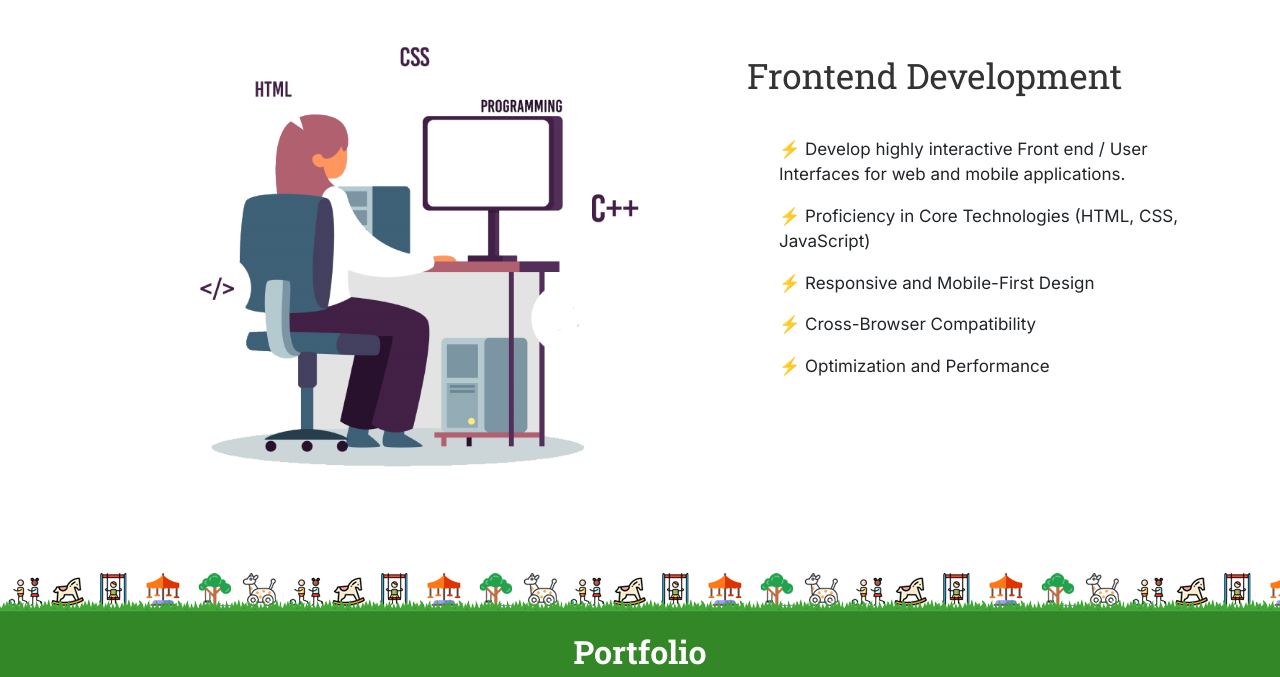
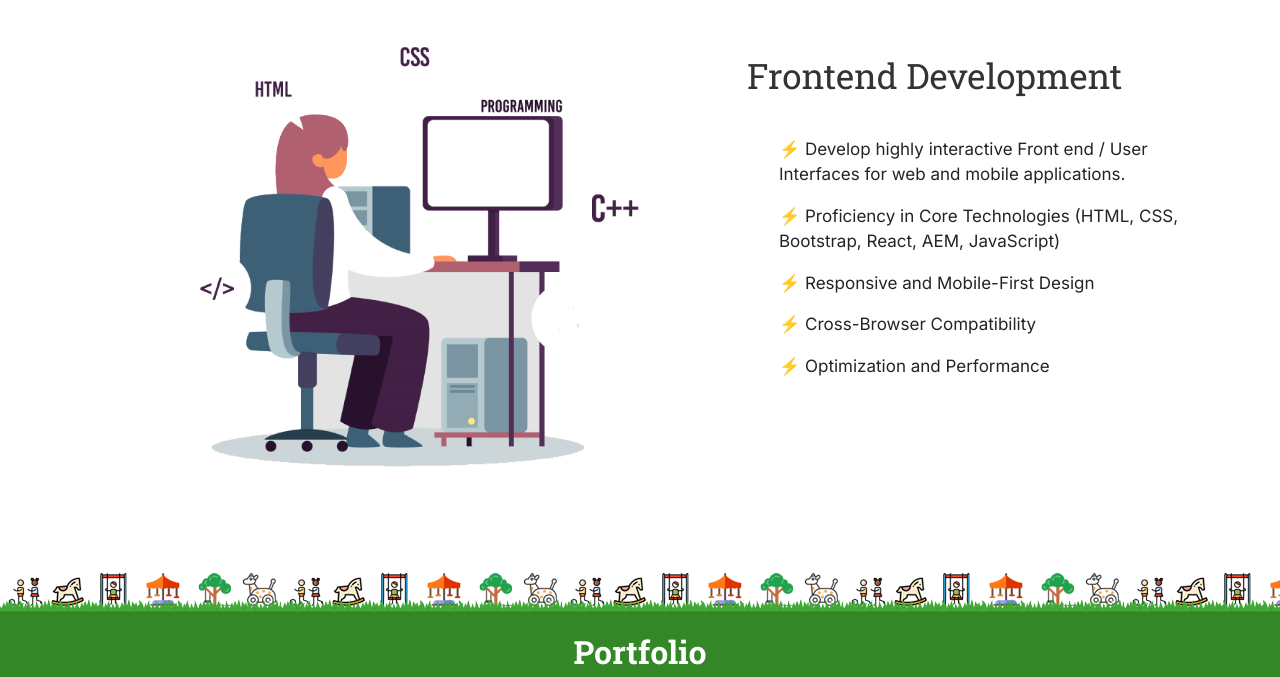
Before and after one commit to Pritiydv/Portfolio, a plain HTML site: page index.html in a window 1280 px wide. Shown: the part 1852-2529 px from the top of the page. Drawn offline with nearby package versions, Linux system fonts and the light colour scheme.

Commit message:
Add files via upload

```diff
--- a/index.html
+++ b/index.html
@@ -164,7 +164,7 @@
 								<h3>Frontend Development</h3>
 								<ul>
 									<li>⚡ Develop highly interactive Front end / User Interfaces for web and mobile applications.</li>
-									<li>⚡ Proficiency in Core Technologies (HTML, CSS, JavaScript)</li>
+									<li>⚡ Proficiency in Core Technologies (HTML, CSS, Bootstrap, React, AEM, JavaScript)</li>
 									<li>⚡ Responsive and Mobile-First Design</li>
 									<li>⚡ Cross-Browser Compatibility</li>
 									<li>⚡ Optimization and Performance</li>
```
